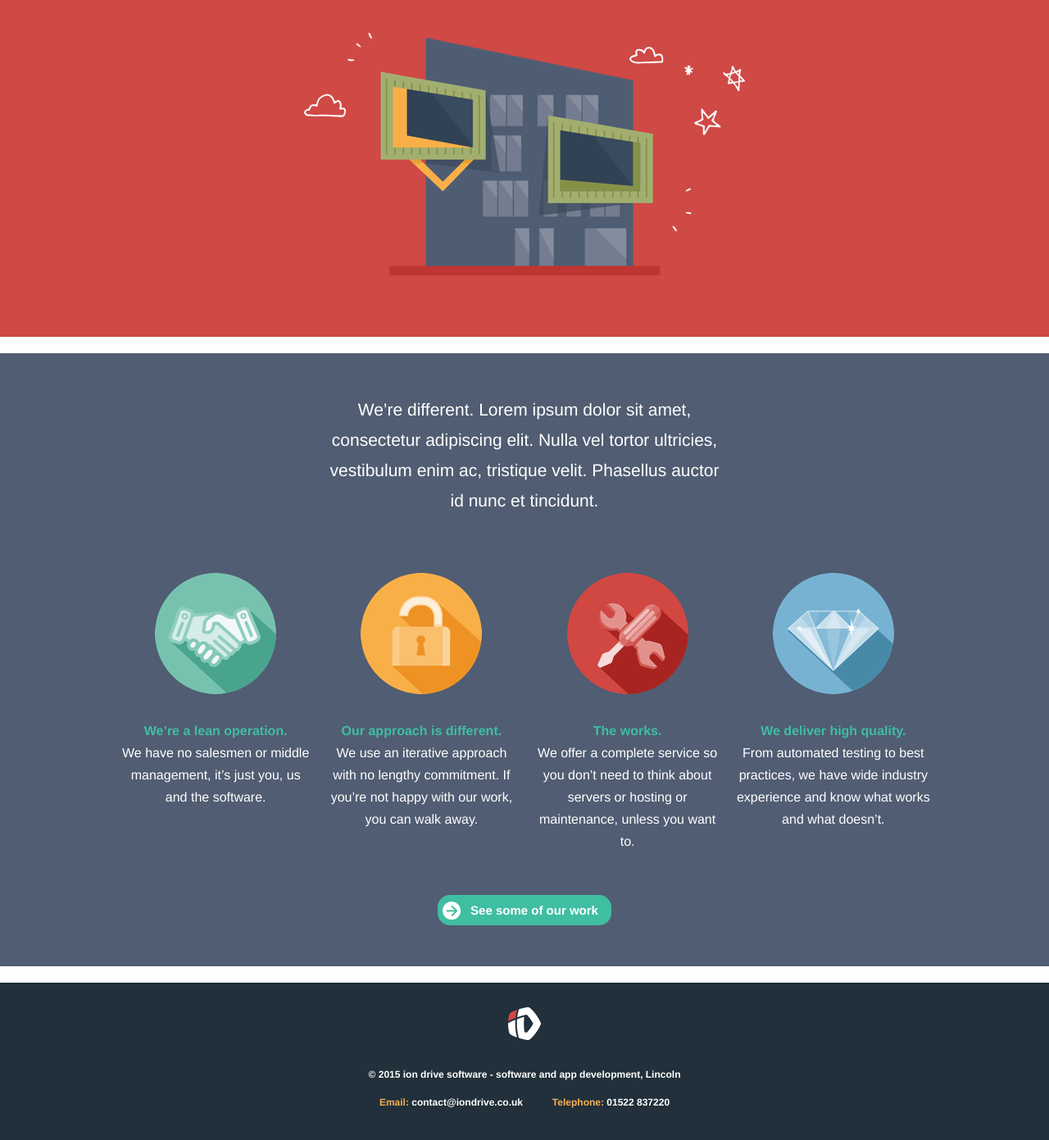
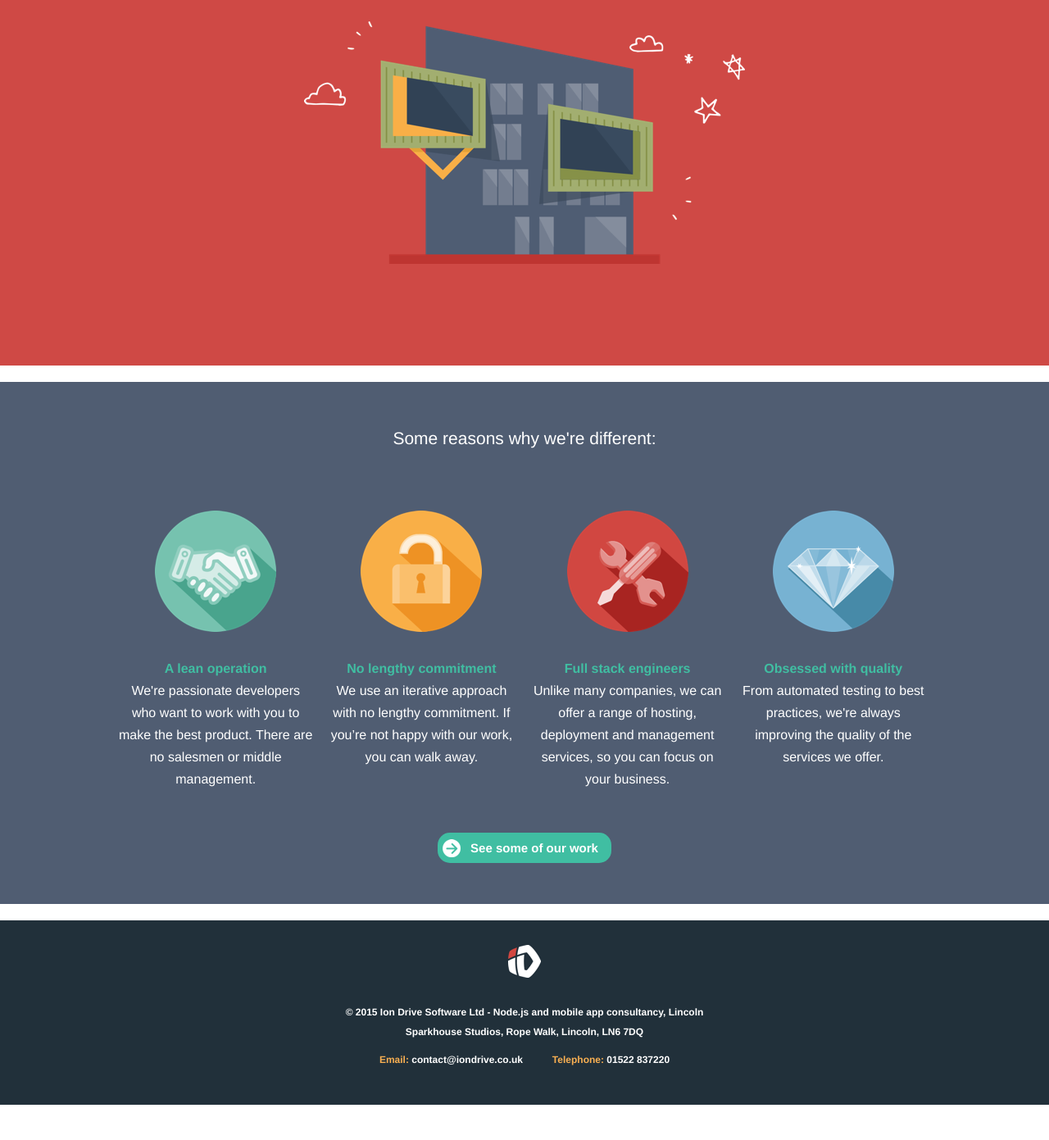
Before and after one commit to iondrive/iondrive.co.uk, a Jekyll site: the page built from index.html, in a window 1280 px wide and 1400 px high, scrolled down 1653 px. Shown: the top 1391 px of the window at 82% size. Built offline with Jekyll 4.4.1, drawn with Linux system fonts in a browser that asks for light colours; after the commit the page ends 3001 px from its top, so only the background shows below that; some of the changed text lies outside the part shown.

Commit message:
update copy, add trade clients to showcase

```diff
--- a/_layouts/default.html
+++ b/_layouts/default.html
@@ -63,7 +63,7 @@
 
             <!-- Logo -->
             <h1 class="logo-container">
-          <a href="/" class="ion-logo">Ion Drive Software Solutions</a>
+          <a href="/" class="ion-logo">Ion Drive Software</a>
         </h1>
             <!-- ./Logo -->
 
@@ -92,7 +92,8 @@
     <!-- Footer -->
     <footer class="site-footer">
         <div class="wrapper">
-            <strong class="copyright">© 2015 ion drive software - software and app development, Lincoln</strong>
+            <strong class="copyright">© 2015 Ion Drive Software Ltd - Node.js and mobile app consultancy, Lincoln</strong>
+            <strong class="copyright">Sparkhouse Studios, Rope Walk, Lincoln, LN6 7DQ</strong>
             <span class="contact-point"><span class="contact-point__label">Email:</span> <a href="mailto:contact@iondrive.co.uk">contact@iondrive.co.uk</a></span>
             <span class="contact-point"><span class="contact-point__label">Telephone:</span> 01522 837220</span>
         </div>
--- a/index.html
+++ b/index.html
@@ -9,7 +9,17 @@
     <div class="wrapper">
 
         <div class="lead-container +center">
-            <p class="lead"><span class="+highlight-red">We're Ion Drive.</span> Whether you have a disruptive <span class="+highlight-blue">new idea</span> or just want to change an existing app, we can help you build and maintain <span class="+highlight-green">amazing software</span>.</p>
+            <p class="lead">
+                We're <span class="+highlight-red">Ion Drive</span>, a <span class="+highlight-green">Node.js</span> and <span class="+highlight-blue">mobile app</span> consultancy based in Lincoln. <!-- Whether you have a disruptive <span class="+highlight-blue">new idea</span> or just want to change an existing app, we can help you build and maintain <span class="+highlight-green">amazing software</span>. -->
+
+            </p>
+
+            <p>
+                Some of our clients:<br>
+                <img style="vertical-align: middle; opacity: 0.7; height: 46px;" src="images/brands/trade-clients.png" />
+                <img style="vertical-align: middle; opacity: 0.7; height: 36px; margin-left: 25px;" src="images/brands/anglian-water.png" />
+                <img style="vertical-align: middle; opacity: 0.4; height: 36px; margin-left: 25px;" src="images/brands/tribal.png" />
+            </p>
 
             <a href="#what-we-do" class="button --red">
                 <i class="button__icon arrow-icon-white --bottom"></i> Find out what we do
@@ -30,7 +40,7 @@
             <a href="#" class="tab-control --green">Web apps</a>
             <a href="#" class="tab-control --green">Backend systems</a>
             <a href="#" class="tab-control --green">Prototyping</a>
-            <a href="#" class="tab-control --green">Hosting &amp; Support</a>
+            <a href="#" class="tab-control --green">Deploy &amp; Manage</a>
             <a href="#" class="tab-control --green">Teamwork</a>
         </nav>
     </div>
@@ -54,7 +64,7 @@
                 </p>
 
                 <div class="tab__content">
-                    <p><a href="#">We create mobile apps</a> primarily for iOS and Android. From website adaptations to offline-enabled multi-device behemoths, we're ready for the challenge.</p>
+                    <p><a href="#">We create mobile apps</a> for iOS and Android. From simple apps to large multi-platform systems, we can offer you a solution.</p>
 
                     <a href="#approach" class="button --red">
                         <i class="button__icon arrow-icon-white --bottom"></i> Find out how we do it
@@ -79,7 +89,7 @@
                 </p>
 
                 <div class="tab__content">
-                    <p><a href="#">We create mobile apps</a> primarily for iOS and Android. From website adaptations to offline-enabled multi-device behemoths, we're ready for the challenge.</p>
+                    <p><a href="#">We create web apps</a>, either as part of a larger solution or as a standalone product. We use the latest frameworks and libraries such as AngularJS and React to provide the best user experience.</p>
 
                     <a href="#approach" class="button --red">
                         <i class="button__icon arrow-icon-white --bottom"></i> Find out how we do it
@@ -100,11 +110,11 @@
                 </div>
 
                 <p class="annotation --cogs">
-                    Cutting Edge Software
+                    Robust, secure and fast!
                 </p>
 
                 <div class="tab__content">
-                    <p><a href="#">We create mobile apps</a> primarily for iOS and Android. From website adaptations to offline-enabled multi-device behemoths, we're ready for the challenge.</p>
+                    <p><a href="#">We create backend systems.</a> Using either a SQL or NoSQL database and using the latest Node.js libraries and best practices we will create you a market leading backend solution.</p>
 
                     <a href="#approach" class="button --red">
                         <i class="button__icon arrow-icon-white --bottom"></i> Find out how we do it
@@ -125,11 +135,11 @@
                 </div>
 
                 <p class="annotation --tools">
-                    Cutting Edge Software
+                    Great idea, let's build it!
                 </p>
 
                 <div class="tab__content">
-                    <p><a href="#">We create mobile apps</a> primarily for iOS and Android. From website adaptations to offline-enabled multi-device behemoths, we're ready for the challenge.</p>
+                    <p><a href="#">We create prototypes.</a> If you have a great idea for an app, we can build you a limited functionality prototype to validate your idea.</p>
 
                     <a href="#approach" class="button --red">
                         <i class="button__icon arrow-icon-white --bottom"></i> Find out how we do it
@@ -150,11 +160,11 @@
                 </div>
 
                 <p class="annotation --tools-2">
-                    Cutting Edge Software
+                    Relax, we've got this!
                 </p>
 
                 <div class="tab__content">
-                    <p><a href="#">We create mobile apps</a> primarily for iOS and Android. From website adaptations to offline-enabled multi-device behemoths, we're ready for the challenge.</p>
+                    <p><a href="#">We deploy and manage your apps.</a> We will take your new or existing apps and deploy them for you. We will also manage them to ensure everything keeps running and any problems are fixed.</p>
 
                     <a href="#approach" class="button --red">
                         <i class="button__icon arrow-icon-white --bottom"></i> Find out how we do it
@@ -175,11 +185,11 @@
                 </div>
 
                 <p class="annotation --comments">
-                    Cutting Edge Software
+                    We'd love to help!
                 </p>
 
                 <div class="tab__content">
-                    <p><a href="#">We create mobile apps</a> primarily for iOS and Android. From website adaptations to offline-enabled multi-device behemoths, we're ready for the challenge.</p>
+                    <p><a href="#">We can help your team.</a> If you already have a team or product and want to contract us for development or consultancy, let us know.</p>
 
                     <a href="#approach" class="button --red">
                         <i class="button__icon arrow-icon-white --bottom"></i> Find out how we do it
@@ -221,7 +231,7 @@
             <div class="tab">
 
                 <div class="tab__content">
-                    <p>ion Drive is a computer software and mobile app development team based in Lincoln. We cater to businesses and budding entrepreneurs across the Midlands and beyond.</p>
+                    <p>We've been developing solutions for our clients for over 3 years. We operate out of the Enterprise building at Lincoln University.</p>
 
                     <a href="/showcase/" class="button --orange">
                         <i class="button__icon arrow-icon-white --right"></i> See some of our work
@@ -242,7 +252,8 @@
             <div class="tab">
 
                 <div class="tab__content">
-                    <p>ion Drive is a computer software and mobile app development team based in Lincoln. We cater to businesses and budding entrepreneurs across the Midlands and beyond.</p>
+                    <p>We have over 15 years of experience developing software and systems for a variety of industries.</p>
+                    <p>We were also recently selected as finalists at Seedcamp Berlin for our Bitcoin related startup.</p>
 
                     <a href="/showcase/" class="button --orange">
                         <i class="button__icon arrow-icon-white --right"></i> See some of our work
@@ -263,7 +274,7 @@
             <div class="tab">
 
                 <div class="tab__content">
-                    <p>ion Drive is a computer software and mobile app development team based in Lincoln. We cater to businesses and budding entrepreneurs across the Midlands and beyond.</p>
+                    <p>Dan has previously worked in the utility and education industries as a software engineer and has over 7 years of software engineering experience.</p>
 
                     <a href="/showcase/" class="button --orange">
                         <i class="button__icon arrow-icon-white --right"></i> See some of our work
@@ -284,7 +295,7 @@
             <div class="tab">
 
                 <div class="tab__content">
-                    <p>ion Drive is a computer software and mobile app development team based in Lincoln. We cater to businesses and budding entrepreneurs across the Midlands and beyond.</p>
+                    <p>Ben earned a masters degree before working in the utility and legal industries as a software engineer, team lead and later technical architect. He has over 10 years of software engineering experience.</p>
 
                     <a href="/showcase/" class="button --orange">
                         <i class="button__icon arrow-icon-white --right"></i> See some of our work
@@ -317,7 +328,7 @@
 <div class="row --slate approach +center +inverse" id="approach">
     <div class="wrapper">
         <div class="approach-container">
-            <p>We’re different. Lorem ipsum dolor sit amet, consectetur adipiscing elit. Nulla vel tortor ultricies, vestibulum enim ac, tristique velit. Phasellus auctor id nunc et tincidunt.</p>
+            <p>Some reasons why we're different:</p>
         </div>
     </div>
 
@@ -332,8 +343,8 @@
                     </picture>
                 </div>
                 <p class="snippet__content">
-                    <span class="+highlight-green">We’re a lean operation.</span>
-                    <br /> We have no salesmen or middle management, it’s just you, us and the software.
+                    <span class="+highlight-green">A lean operation</span>
+                    <br /> We're passionate developers who want to work with you to make the best product. There are no salesmen or middle management.
                 </p>
             </div>
         </div>
@@ -347,7 +358,7 @@
                     </picture>
                 </div>
                 <p class="snippet__content">
-                    <span class="+highlight-green">Our approach is different.</span>
+                    <span class="+highlight-green">No lengthy commitment</span>
                     <br /> We use an iterative approach with no lengthy commitment. If you’re not happy with our work, you can walk away.
                 </p>
             </div>
@@ -362,8 +373,8 @@
                     </picture>
                 </div>
                 <p class="snippet__content">
-                    <span class="+highlight-green">The works.</span>
-                    <br /> We offer a complete service so you don’t need to think about servers or hosting or maintenance, unless you want to.
+                    <span class="+highlight-green">Full stack engineers</span>
+                    <br /> Unlike many companies, we can offer a range of hosting, deployment and management services, so you can focus on your business.
                 </p>
             </div>
         </div>
@@ -377,8 +388,8 @@
                     </picture>
                 </div>
                 <p class="snippet__content">
-                    <span class="+highlight-green">We deliver high quality.</span>
-                    <br /> From automated testing to best practices, we have wide industry experience and know what works and what doesn’t.
+                    <span class="+highlight-green">Obsessed with quality</span>
+                    <br /> From automated testing to best practices, we're always improving the quality of the services we offer.
                 </p>
             </div>
         </div>
```
Also changed, not shown: contact.html (+5 -9 lines), showcase.html (+18 -11 lines), images/showcase/trade-clients.png (added), images/showcase/trade-clients@2x.png (added).
